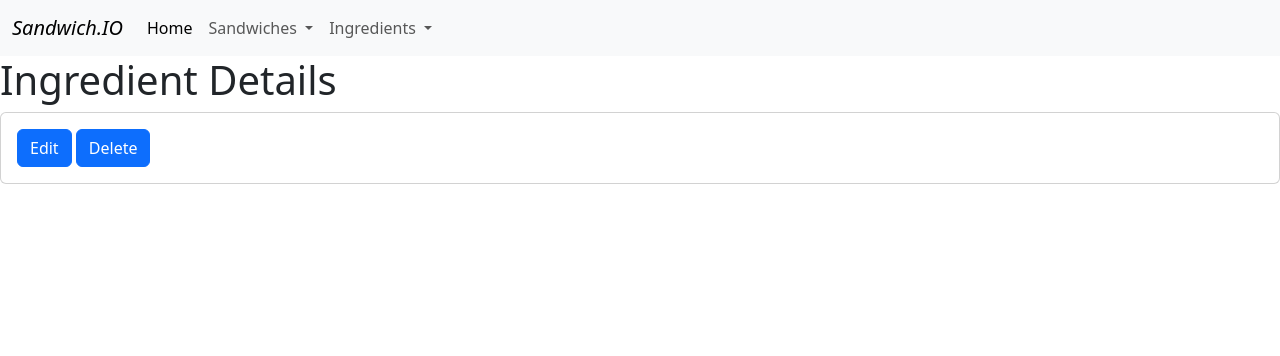
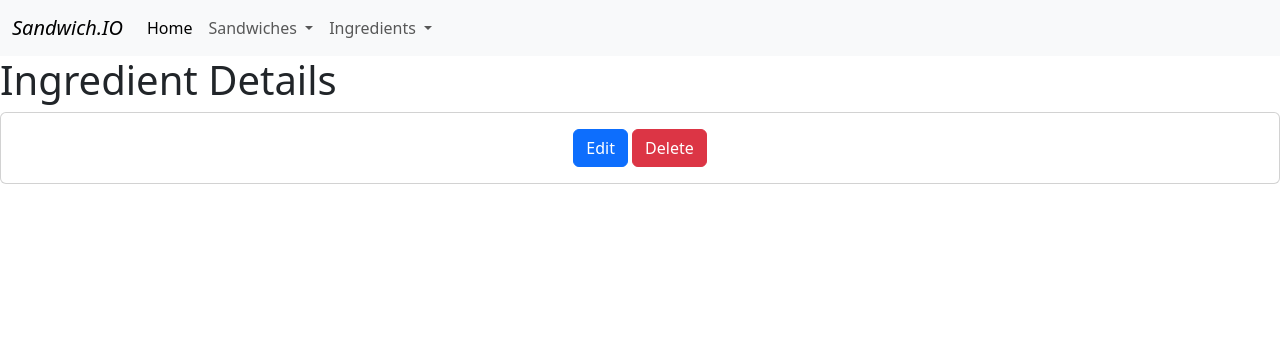
Before and after one commit to 2Clubs/sandwich.io, a Django app: template main_app/templates/main_app/ingredient_detail.html in a window 1280 px wide. Shown: the top 356 px of the page. Run offline with Django 4.2, Linux system fonts and the light colour scheme; the template is opened without the code that fills it, so the values that code supplies are empty; parts of the project's set-up code (start-up, migrations or seed data) failed here and were passed over; some libraries are stand-ins or nearby versions.

Commit message:
edits styling

```diff
--- a/main_app/templates/main_app/ingredient_detail.html
+++ b/main_app/templates/main_app/ingredient_detail.html
@@ -2,12 +2,14 @@
 
 <h1>Ingredient Details</h1>
 
-<div class="card">
-    <a href="{% url 'ingredient_detail' ingredient.id %}">
+<div class="card text-center">
+    <a href="{% url 'ingredients_detail' ingredient.id %}">
         <div class="card-body">
             <span class="card-title">{{ ingredient.name }}</span>
+            <div class="card-text">
             <a href="#" class="btn btn-primary">Edit</a>
-            <a href="#" class="btn btn-primary">Delete</a>
+            <a href="#" class="btn btn-danger">Delete</a>
+        </div>
         </div>
     </a>
 
```
